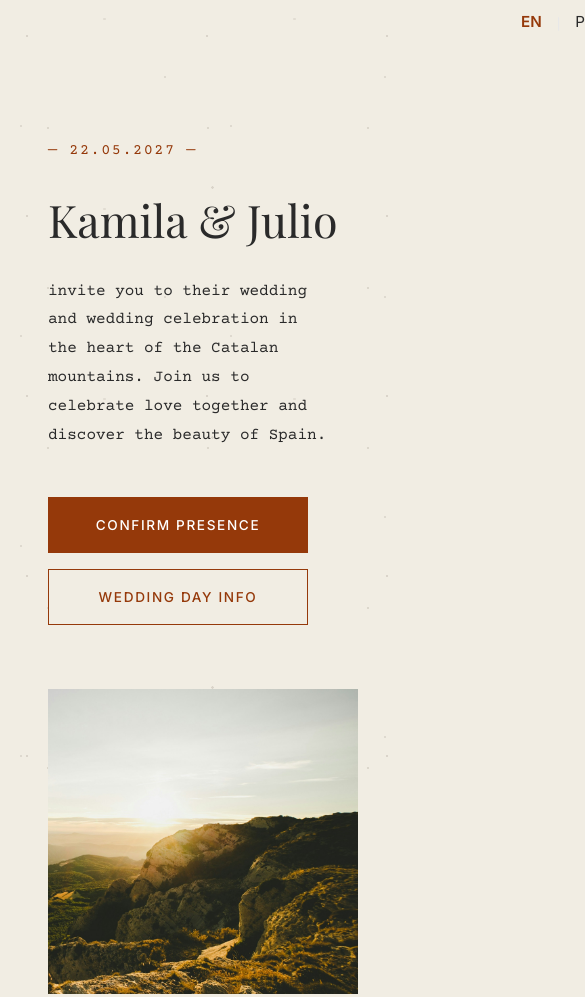
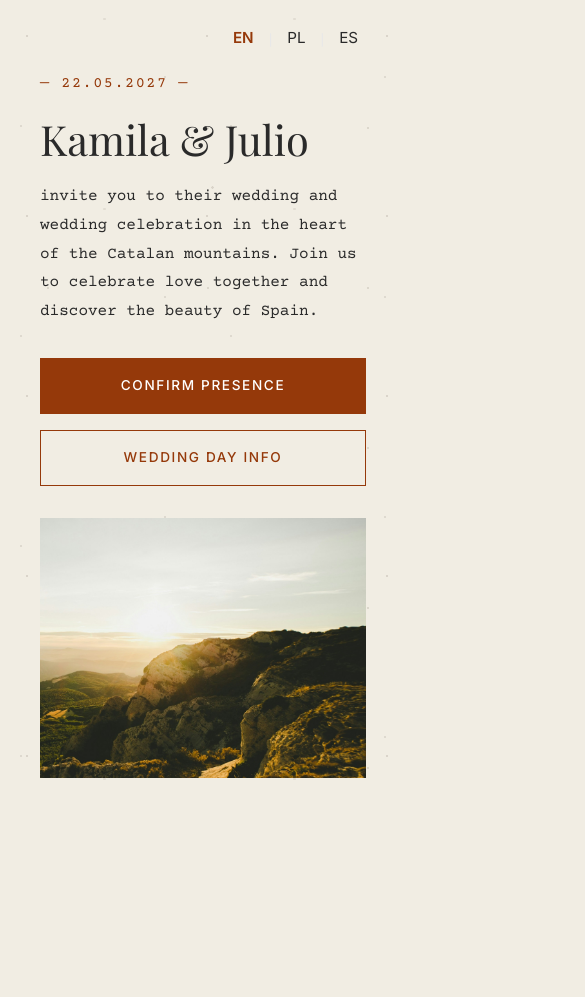
Before and after one commit to KamilaKrotka/kamila-julio, a website: page index.html in a window 390 px wide. Shown: the top 997 px of the page, 585 px wide, since content can reach past the window. After the commit the page ends 844 px from the top, so only its background shows below. Drawn offline with nearby package versions, Linux system fonts and the light colour scheme; a web font is replaced by a local one.

Commit message:
push changes

```diff
--- a/index.html
+++ b/index.html
@@ -430,21 +430,54 @@ body::after {
         @media (max-width: 768px) {
             .hero {
                 flex-direction: column;
-                padding: 2rem;
+                align-items: flex-start;
+                justify-content: flex-start;
+                padding: 4.5rem 1.5rem 3rem;
+                gap: 2rem;
                 min-height: auto;
             }
 
+            .hero-content {
+                order: 1;
+                width: 100%;
+            }
+
+            .hero-image {
+                order: 2;
+                width: 100%;
+                align-self: stretch;
+            }
+
+            .hero-image img {
+                width: 100%;
+                height: 260px;
+                object-fit: cover;
+                object-position: center 35%;
+            }
+
+            .date {
+                margin-bottom: 1.25rem;
+            }
+
             .hero h1 {
-                font-size: 2.8rem;
+                font-size: 2.6rem;
+                margin-bottom: 1.25rem;
             }
 
             .hero p {
                 font-size: 1rem;
+                max-width: 100%;
+                margin-bottom: 2rem;
             }
 
             .button-group {
                 flex-direction: column;
                 gap: 1rem;
+                width: 100%;
+            }
+
+            .btn {
+                width: 100%;
             }
 
             nav {
@@ -459,18 +492,25 @@ body::after {
             }
 
             .language-switcher {
-                position: static;
+                position: fixed;
+                top: 1rem;
+                right: 1rem;
+                left: auto;
+                margin-left: 0;
                 width: fit-content;
-                margin-bottom: 2rem;
             }
 
             .rsvp-section {
-                padding: 2rem;
+                padding: 5rem 1.5rem 2rem;
                 min-height: auto;
             }
 
             .rsvp-container h2 {
                 font-size: 2rem;
+            }
+
+            .form-footer {
+                flex-direction: column;
             }
         }
 
```
